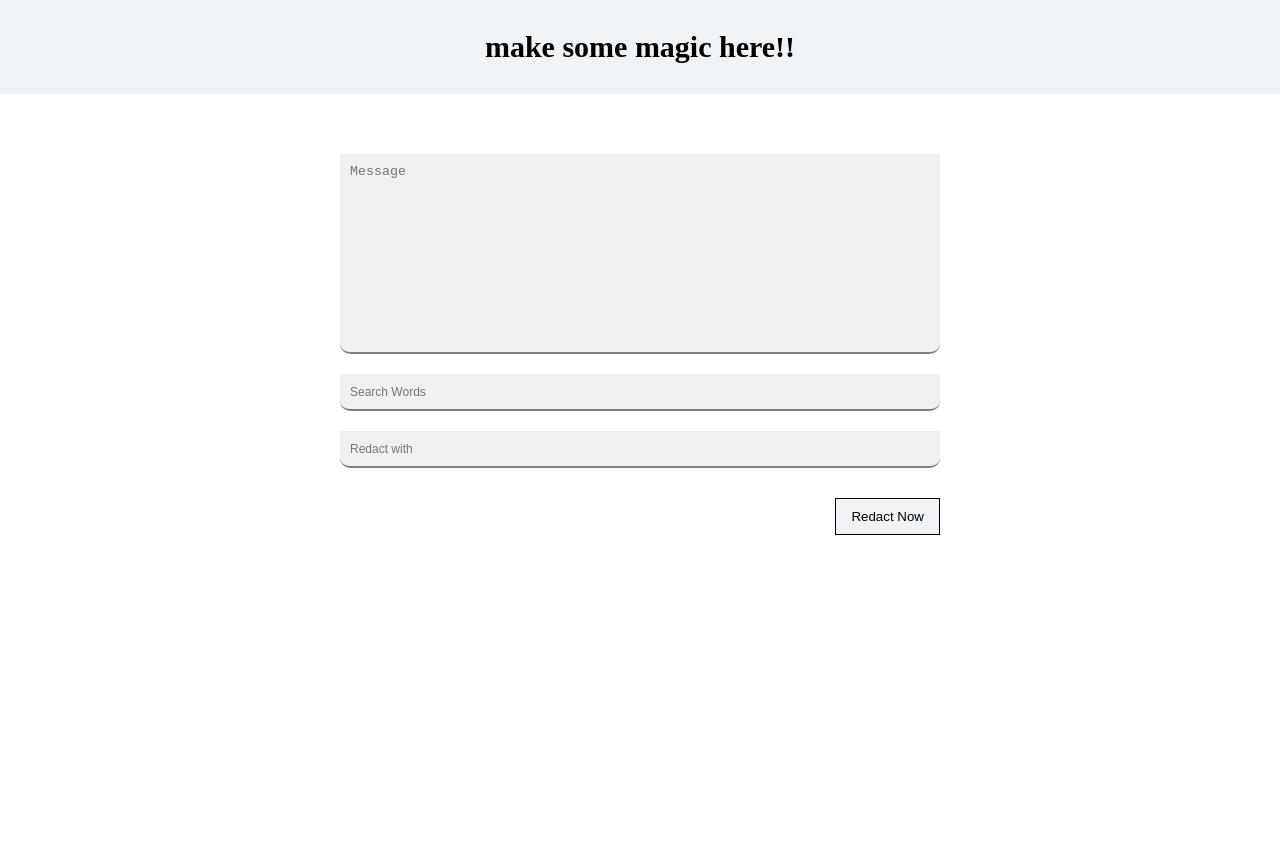
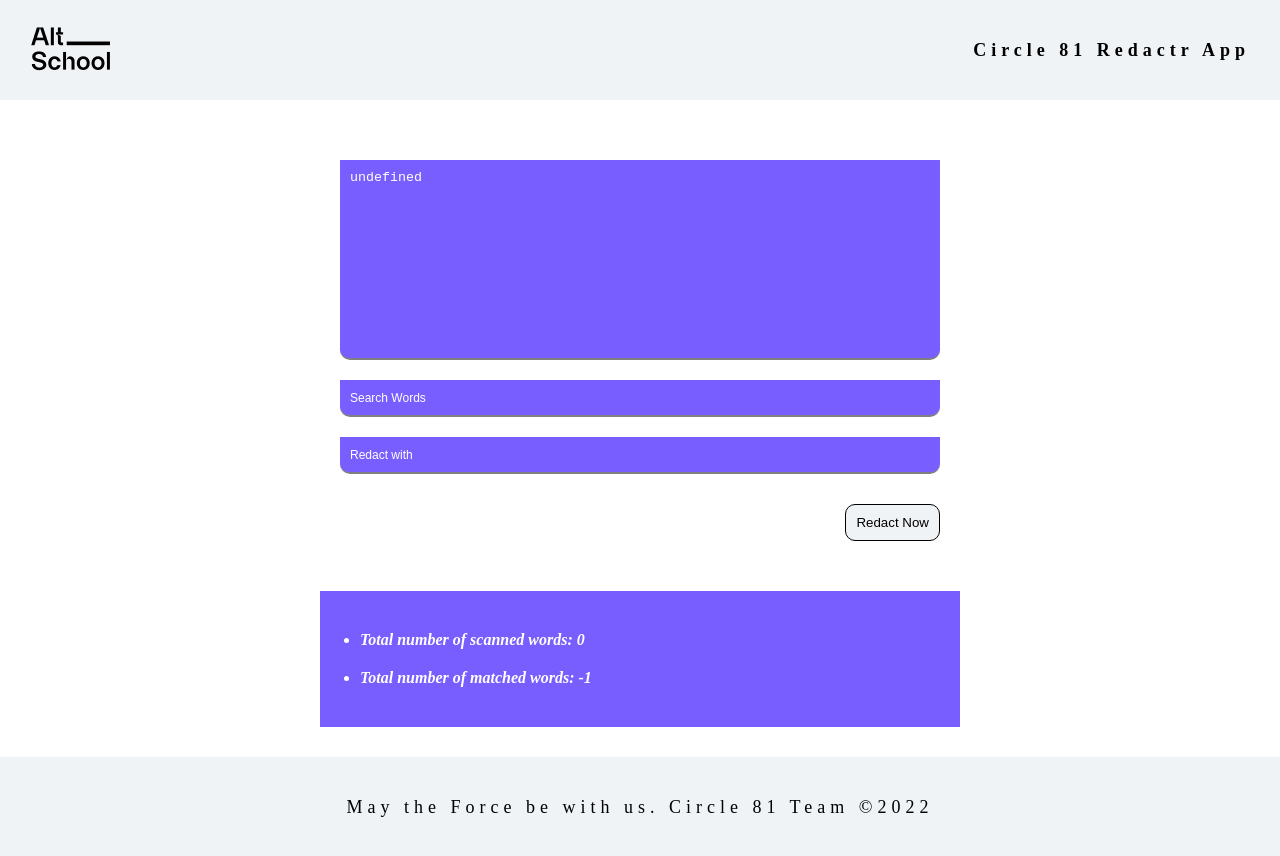
Before and after one commit to JumaCodes/Altschool-circle-81-Team-project, a plain HTML site: page index.html in a window 1280 px wide. Both pictures are taken after a click on the button "Redact Now". Before the commit the page ends 800 px from the top, so only its background shows below. Drawn offline with Linux system fonts and the light colour scheme.

Commit message:
we have successfully mearnt all the requirement of the Redactr App AlsSchool holliday assignment challenge. Hurray Go Circle 81.

```diff
--- a/app.mjs
+++ b/app.mjs
@@ -1,16 +1,24 @@
- function countOccurences(string, word) {
+function startApp(e) {
+  e.preventDefault();
+  // Your entire app should not necessarily be coded inside this
+  // single function (though there's no penalty for that),
+  // so create and use/call additional functions from here
+
+  // pls remove the below and make some magic in here!
+  function countOccurences(string, word) {
     return string.split(word).length - 1;
   }
 
 
   function redactWords() {
-    var badWords = document.getElementById("searchtext").value;
-    var text = document.getElementById("query").value;
-    var wordsMatched = countOccurences(badWords, text)
-    var query = new RegExp("(\\b" + text + "\\b)", "gim");
-    var newWords = document.getElementById("newwords").value;
+    let badWords = document.getElementById("searchtext").value;
+    let text = document.getElementById("query").value;
+    let wordsMatched = countOccurences(badWords, text)
+    let query = new RegExp("(\\b" + text + "\\b)", "gim");
+    let newWords = document.getElementById("newwords").value;
+
     if (query.test(badWords) === true) {
-      var enew = badWords.replace(/(<span>|<\/span>)/igm, "");
+      let enew = badWords.replace(/(<span>|<\/span>)/igm, "");
       document.getElementById("searchtext").innerHTML = enew;
       var newe = enew.replace(query, `${newWords}`);
     }
@@ -18,20 +26,15 @@
 
 
 
-    document.getElementById("searchedwords").textContent = "total number of scanned words: " + " " + badWords.length;
-    document.getElementById("matchedwords").textContent = "total number of matched words: " + " " + wordsMatched;
+    let total = document.getElementById("total");
+  total.classList.add("totalWords");
+    document.getElementById("searchedwords").textContent = "Total number of scanned words: " + " " + badWords.length;
+    document.getElementById("matchedwords").textContent = "Total number of matched words: " + " " + wordsMatched;
 
-    document.getElementById("scrambledwords").textContent = "total number of scrambled character: " + " " + wordsMatched.length;
+
   }
-
-function startApp(e) {
-  e.preventDefault();
-  // Your entire app should not necessarily be coded inside this
-  // single function (though there's no penalty for that),
-  // so create and use/call additional functions from here
-
-  // pls remove the below and make some magic in here!
   document.getElementById("btn").addEventListener("click", redactWords)
+}
 
   // ======= DO NOT EDIT ============== //
   export default startApp;
--- a/index.html
+++ b/index.html
@@ -4,27 +4,32 @@
     <meta charset="UTF-8">
     <meta http-equiv="X-UA-Compatible" content="IE=edge">
     <meta name="viewport" content="width=device-width, initial-scale=1.0">
-    <title>Name of chosen challenge</title>
-
+    <title>Redactr</title>
     <link rel="stylesheet" href="style.css">
 </head>
 <body>
-
     <div id="header">
-      <h2 id="title">make some magic here!!</h2>
+      <div class='logoContainer'>
+        <img src='images/schoollogo.png' alt='AltSchool Logo' />
+      </div>
+      <h2 id="title">Circle 81 Redactr App</h2>
     </div>
 
   <form  id="search">
       <textarea  id="searchtext" placeholder="Message"></textarea>
       <input id="query" type="text" placeholder="Search Words">
       <input  id="newwords" type="text" placeholder="Redact with">
-    <div class="btnContainer">
-      <button id="btn" type="button" >Redact Now</btn>
-    </div>
-    </form>
-    <div id="searchedwords"></div>
-    <div id="matchedwords"></div>
-    <div id="scrambledwords"></div>
+      <div class="btnContainer">
+        <button id="btn" type="button">Redact Now</button>
+      </div>
+  </form>
+  <ul id="total">
+    <li id="searchedwords"></li>
+    <li id="matchedwords"></li>
+  </ul>
+
+
+  <footer id='footer'>May the Force be with us. Circle 81 Team &copy;2022</footer>
 
     <!-- // ============= EEND DO NOT EDIT ============== // -->
     <script src="index.mjs" type="module"></script>
--- a/style.css
+++ b/style.css
@@ -5,17 +5,34 @@
 }
 
 #header {
-  padding: 30px 20px;
+  display: flex;
+  align-items: center;
+  padding: 0px 20px;
   background: #F0F3F6;
 }
 
+.logoContainer {
+  width: 100px;
+  height: 100px;
+}
+
+.logoContainer img {
+  width: 100%;
+  height: 100%;
+  object-fit: contain;
+}
+
 #title {
-  text-align: center;
-  font-size: 30px;
+  margin-left: 30px;
+  text-align: right;
+  letter-spacing: 5px;
+  padding: 10px;
+  flex: 1;
+  font-size: 18px;
 }
 
 .main {
-background: white;;
+  background: white;
 }
 
 #search {
@@ -31,7 +48,8 @@ input,textarea {
   width: 100%;
   margin: 10px 0px;
   padding: 10px;
-  background: #F0F0F1;
+  background: #795EFF;
+  color: white;
   border: none;
   border-bottom: 2px solid gray;
   border-bottom-left-radius: 10px;
@@ -44,11 +62,12 @@ textarea {
 }
 
 
-input::placeholder {
+input::placeholder,textarea::placeholder {
   font-size: 12px;
+  color: white;
 }
 
-input:focus {
+input:focus,textarea:focus {
   background: white;
   color: black;
   border: 2px solid orange;
@@ -69,8 +88,36 @@ input:focus::placeholder {
 }
 
 #btn {
-  padding: 10px 15px;
+  padding: 10px;
   background: #F0F3F6;
   color: black;
+  border-radius: 10px;
   border: 1px solid black;
+  cursor: pointer;
+  z-index: 1;
 }
+
+
+.totalWords {
+  width: 50%;
+  margin: 20px auto;
+  padding: 20px 40px;
+  background: #795EFF;
+}
+
+.totalWords li {
+  color: white;
+  font-weight: bold;
+  font-style: italic;
+  margin: 20px 0px;
+/*   list-style-type: square; */
+}
+
+#footer{
+  text-align: center;
+  letter-spacing: 5px;
+  font-size: 18px;
+  padding: 40px 20px;
+  margin-top: 30px;
+  background: #F0F3F6;
+}
```
Also changed, not shown: images/schoollogo.png (added), 1 other file.
